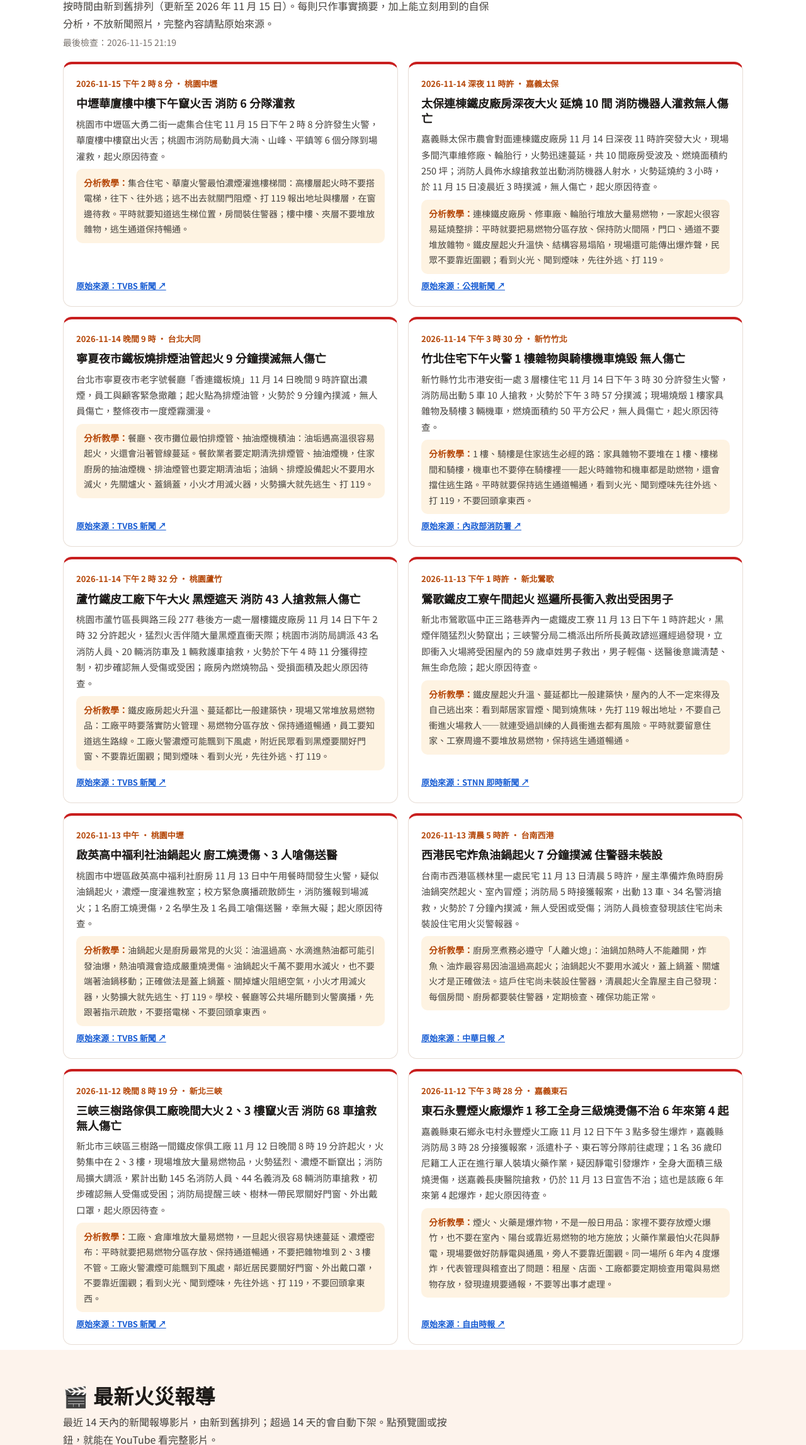
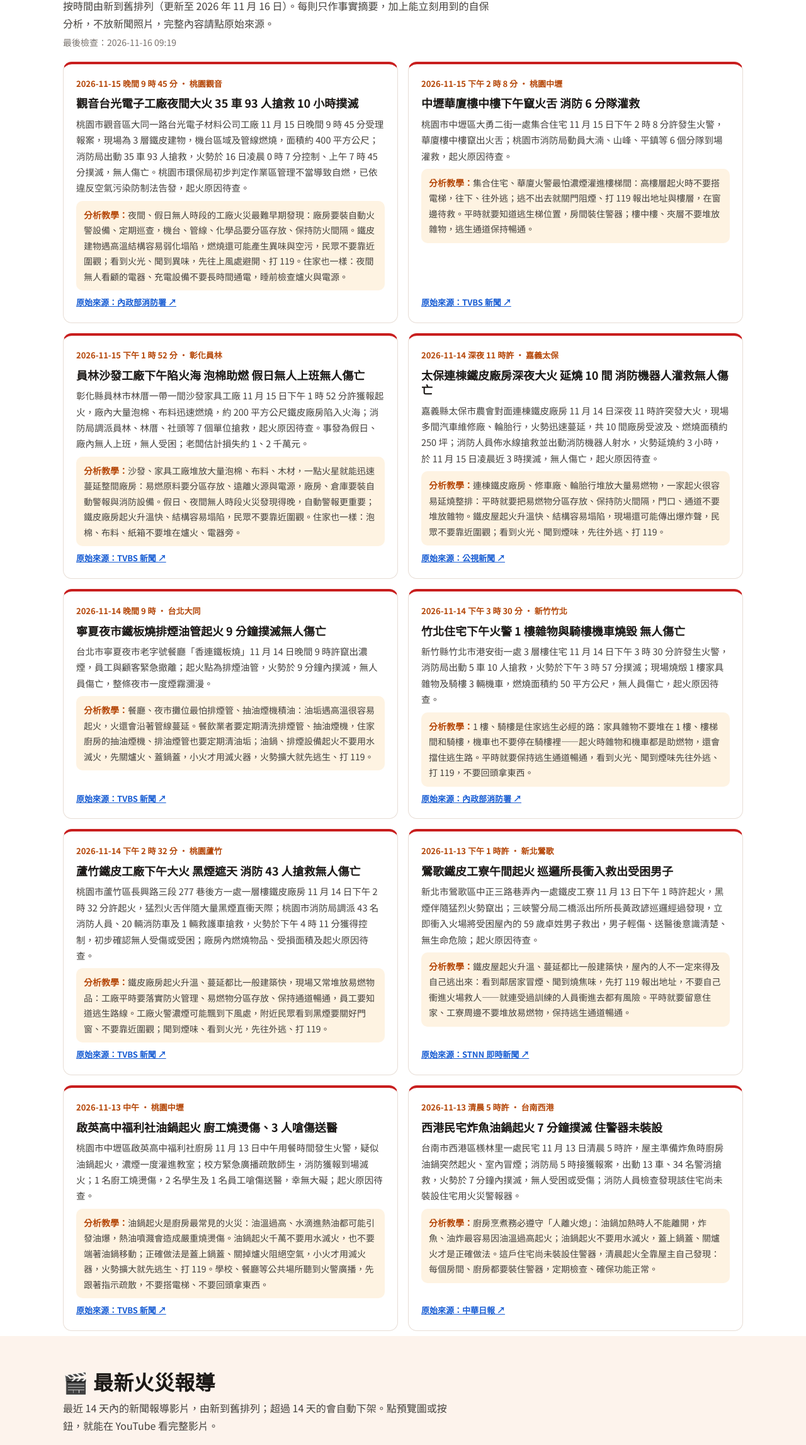
Before and after one commit to terryboy122/fire-safety-guide, a plain HTML site: page index.html in a window 1280 px wide. Shown: the part 240-2534 px from the top of the page at 63% size. Drawn offline with Linux system fonts and the light colour scheme.

Commit message:
12小時檢查 2026-11-16 09:19：新增觀音台光電子、員林沙發工廠2案，移出三峽傢俱工廠、東石煙火廠2案，維持10筆；最新影片新增瑞芳漁船台視1支，下架正隆紙廠中視1支，維持30支；最後檢查更新為2026-11-16 09:19

```diff
--- a/index.html
+++ b/index.html
@@ -400,11 +400,19 @@ footer p{font-size:13px;color:var(--muted);margin-bottom:6px}
       <div>
         <span class="tag">最新火災・置頂更新</span>
         <h2>最新火災：發生什麼事，我們能學到什麼</h2>
-        <p class="sub" style="color:var(--ink-2);margin-top:6px;max-width:680px">按時間由新到舊排列（更新至 2026 年 11 月 15 日）。每則只作事實摘要，加上能立刻用到的自保分析，不放新聞照片，完整內容請點原始來源。</p>
-        <p style="color:var(--muted);font-size:14px;margin-top:4px">最後檢查：2026-11-15 21:19</p>
+        <p class="sub" style="color:var(--ink-2);margin-top:6px;max-width:680px">按時間由新到舊排列（更新至 2026 年 11 月 16 日）。每則只作事實摘要，加上能立刻用到的自保分析，不放新聞照片，完整內容請點原始來源。</p>
+        <p style="color:var(--muted);font-size:14px;margin-top:4px">最後檢查：2026-11-16 09:19</p>
       </div>
     </div>
     <div class="latest-list">
+<article class="latest-card">
+<div class="when">2026-11-15 晚間 9 時 45 分 ・ 桃園觀音</div>
+<h3>觀音台光電子工廠夜間大火 35 車 93 人搶救 10 小時撲滅</h3>
+<p>桃園市觀音區大同一路台光電子材料公司工廠 11 月 15 日晚間 9 時 45 分受理報案，現場為 3 層鐵皮建物，機台區域及管線燃燒，面積約 400 平方公尺；消防局出動 35 車 93 人搶救，火勢於 16 日凌晨 0 時 7 分控制、上午 7 時 45 分撲滅，無人傷亡。桃園市環保局初步判定作業區管理不當導致自燃，已依違反空氣污染防制法告發，起火原因待查。</p>
+<div class="lesson"><b>分析教學：</b>夜間、假日無人時段的工廠火災最難早期發現：廠房要裝自動火警設備、定期巡查，機台、管線、化學品要分區存放、保持防火間隔。鐵皮建物遇高溫結構容易弱化塌陷，燃燒還可能產生異味與空污，民眾不要靠近圍觀；看到火光、聞到異味，先往上風處避開、打 119。住家也一樣：夜間無人看顧的電器、充電設備不要長時間通電，睡前檢查爐火與電源。</div>
+<a href="https://www.nfa.gov.tw/pro/index.php?article_id=13251&code=list&flag=detail&ids=114" target="_blank" rel="noopener">原始來源：內政部消防署 ↗</a>
+</article>
+
 <article class="latest-card">
 <div class="when">2026-11-15 下午 2 時 8 分 ・ 桃園中壢</div>
 <h3>中壢華廈樓中樓下午竄火舌 消防 6 分隊灌救</h3>
@@ -414,6 +422,14 @@ footer p{font-size:13px;color:var(--muted);margin-bottom:6px}
 </article>
 
 <article class="latest-card">
+<div class="when">2026-11-15 下午 1 時 52 分 ・ 彰化員林</div>
+<h3>員林沙發工廠下午陷火海 泡棉助燃 假日無人上班無人傷亡</h3>
+<p>彰化縣員林市林厝一帶一間沙發家具工廠 11 月 15 日下午 1 時 52 分許獲報起火，廠內大量泡棉、布料迅速燃燒，約 200 平方公尺鐵皮廠房陷入火海；消防局調派員林、林厝、社頭等 7 個單位搶救，起火原因待查。事發為假日、廠內無人上班，無人受困；老闆估計損失約 1、2 千萬元。</p>
+<div class="lesson"><b>分析教學：</b>沙發、家具工廠堆放大量泡棉、布料、木材，一點火星就能迅速蔓延整間廠房：易燃原料要分區存放、遠離火源與電源，廠房、倉庫要裝自動警報與消防設備。假日、夜間無人時段火災發現得晚，自動警報更重要；鐵皮廠房起火升溫快、結構容易塌陷，民眾不要靠近圍觀。住家也一樣：泡棉、布料、紙箱不要堆在爐火、電器旁。</div>
+<a href="https://www.youtube.com/watch?v=JL75qXzyVkA" target="_blank" rel="noopener">原始來源：TVBS 新聞 ↗</a>
+</article>
+
+<article class="latest-card">
 <div class="when">2026-11-14 深夜 11 時許 ・ 嘉義太保</div>
 <h3>太保連棟鐵皮廠房深夜大火 延燒 10 間 消防機器人灌救無人傷亡</h3>
 <p>嘉義縣太保市農會對面連棟鐵皮廠房 11 月 14 日深夜 11 時許突發大火，現場多間汽車維修廠、輪胎行，火勢迅速蔓延，共 10 間廠房受波及、燃燒面積約 250 坪；消防人員佈水線搶救並出動消防機器人射水，火勢延燒約 3 小時，於 11 月 15 日凌晨近 3 時撲滅，無人傷亡，起火原因待查。</p>
@@ -467,22 +483,6 @@ footer p{font-size:13px;color:var(--muted);margin-bottom:6px}
         <p>台南市西港區檨林里一處民宅 11 月 13 日清晨 5 時許，屋主準備炸魚時廚房油鍋突然起火、室內冒煙；消防局 5 時接獲報案，出動 13 車、34 名警消搶救，火勢於 7 分鐘內撲滅，無人受困或受傷；消防人員檢查發現該住宅尚未裝設住宅用火災警報器。</p>
         <div class="lesson"><b>分析教學：</b>廚房烹煮務必遵守「人離火熄」：油鍋加熱時人不能離開，炸魚、油炸最容易因油溫過高起火；油鍋起火不要用水滅火，蓋上鍋蓋、關爐火才是正確做法。這戶住宅尚未裝設住警器，清晨起火全靠屋主自己發現：每個房間、廚房都要裝住警器，定期檢查、確保功能正常。</div>
         <a href="https://www.cdns.com.tw/articles/1490046" target="_blank" rel="noopener">原始來源：中華日報 ↗</a>
-      </article>
-
-<article class="latest-card">
-        <div class="when">2026-11-12 晚間 8 時 19 分 ・ 新北三峽</div>
-        <h3>三峽三樹路傢俱工廠晚間大火 2、3 樓竄火舌 消防 68 車搶救無人傷亡</h3>
-        <p>新北市三峽區三樹路一間鐵皮傢俱工廠 11 月 12 日晚間 8 時 19 分許起火，火勢集中在 2、3 樓，現場堆放大量易燃物品，火勢猛烈、濃煙不斷竄出；消防局擴大調派，累計出動 145 名消防人員、44 名義消及 68 輛消防車搶救，初步確認無人受傷或受困；消防局提醒三峽、樹林一帶民眾關好門窗、外出戴口罩，起火原因待查。</p>
-        <div class="lesson"><b>分析教學：</b>工廠、倉庫堆放大量易燃物，一旦起火很容易快速蔓延、濃煙密布：平時就要把易燃物分區存放、保持通道暢通，不要把雜物堆到 2、3 樓不管。工廠火警濃煙可能飄到下風處，鄰近居民要關好門窗、外出戴口罩，不要靠近圍觀；看到火光、聞到煙味，先往外逃、打 119，不要回頭拿東西。</div>
-        <a href="https://www.youtube.com/watch?v=IZSGN0xfJOc" target="_blank" rel="noopener">原始來源：TVBS 新聞 ↗</a>
-      </article>
-
-<article class="latest-card">
-        <div class="when">2026-11-12 下午 3 時 28 分 ・ 嘉義東石</div>
-        <h3>東石永豐煙火廠爆炸 1 移工全身三級燒燙傷不治 6 年來第 4 起</h3>
-        <p>嘉義縣東石鄉永屯村永豐煙火工廠 11 月 12 日下午 3 點多發生爆炸，嘉義縣消防局 3 時 28 分接獲報案，派遣朴子、東石等分隊前往處理；1 名 36 歲印尼籍工人正在進行單人裝填火藥作業，疑因靜電引發爆炸，全身大面積三級燒燙傷，送嘉義長庚醫院搶救，仍於 11 月 13 日宣告不治；這也是該廠 6 年來第 4 起爆炸，起火原因待查。</p>
-        <div class="lesson"><b>分析教學：</b>煙火、火藥是爆炸物，不是一般日用品：家裡不要存放煙火爆竹，也不要在室內、陽台或靠近易燃物的地方施放；火藥作業最怕火花與靜電，現場要做好防靜電與通風，旁人不要靠近圍觀。同一場所 6 年內 4 度爆炸，代表管理與稽查出了問題：租屋、店面、工廠都要定期檢查用電與易燃物存放，發現違規要通報，不要等出事才處理。</div>
-        <a href="https://news.ltn.com.tw/news/society/breakingnews/5638633" target="_blank" rel="noopener">原始來源：自由時報 ↗</a>
       </article>
 
 
@@ -513,6 +513,20 @@ footer p{font-size:13px;color:var(--muted);margin-bottom:6px}
     </div>
     <div class="videos">
  <article class="video">
+<a class="thumb" href="https://www.youtube.com/watch?v=LK3TtjwKhPk" target="_blank" rel="noopener" aria-label="在 YouTube 觀看：瑞芳鼻頭漁港外海 晚間9時許漁船火警">
+<img src="https://i.ytimg.com/vi/LK3TtjwKhPk/hqdefault.jpg" alt="YouTube 影片預覽圖：瑞芳鼻頭漁港外海 晚間9時許漁船火警" width="480" height="360" loading="lazy" referrerpolicy="no-referrer">
+<span class="play" aria-hidden="true">▶</span>
+<span class="yt-badge">YouTube</span>
+</a>
+<div class="video-body">
+<div class="plat">YOUTUBE ・ 台視新聞 ・ 2026-11-15 晚間</div>
+<h3>瑞芳鼻頭漁港外海 晚間9時許漁船火警</h3>
+<p>新北市瑞芳區鼻頭漁港外海約 6.5 海里處，11 月 15 日晚間 9 時許一艘漁船起火，船上 6 名船員（1 名台籍、5 名外籍）跳海逃生，附近漁船協助救起、送回深澳漁港，無人傷亡，起火原因待查。</p>
+<a class="btn" href="https://www.youtube.com/watch?v=LK3TtjwKhPk" target="_blank" rel="noopener">▶ 在 YouTube 觀看</a>
+</div>
+</article>
+
+<article class="video">
 <a class="thumb" href="https://www.youtube.com/watch?v=LUXop2NYz3Y" target="_blank" rel="noopener" aria-label="在 YouTube 觀看：太保農會對面工廠竄大火! 輪胎行陷火海 延燒10間鐵皮廠｜TVBS新聞 @TVBSNEWS01">
 <img src="https://i.ytimg.com/vi/LUXop2NYz3Y/hqdefault.jpg" alt="YouTube 影片預覽圖：太保農會對面工廠竄大火! 輪胎行陷火海 延燒10間鐵皮廠｜TVBS新聞 @TVBSNEWS01" width="480" height="360" loading="lazy" referrerpolicy="no-referrer">
 <span class="play" aria-hidden="true">▶</span>
@@ -915,20 +929,6 @@ footer p{font-size:13px;color:var(--muted);margin-bottom:6px}
           <h3>大園工業區正隆紙廠火警 燃燒猛烈直衝夜空</h3>
           <p>正隆大園廠戶外紙堆深夜起火，火勢猛烈、濃煙直竄天際，消防出動 41 人、20 車灌救，約 2 小時控制火勢，06:30 撲滅，無人傷亡、未延燒建築物。</p>
           <a class="btn" href="https://www.youtube.com/watch?v=s1QREEUs3k0" target="_blank" rel="noopener">▶ 在 YouTube 觀看</a>
-        </div>
-      </article>
-
-<article class="video">
-        <a class="thumb" href="https://www.youtube.com/watch?v=WIULSr5ma5M" target="_blank" rel="noopener" aria-label="在 YouTube 觀看：正隆紙廠深夜火警 蘭嶼山區野火多處起火">
-          <img src="https://i.ytimg.com/vi/WIULSr5ma5M/hqdefault.jpg" alt="YouTube 影片預覽圖：正隆紙廠深夜火警 蘭嶼山區野火多處起火" width="480" height="360" loading="lazy" referrerpolicy="no-referrer">
-          <span class="play" aria-hidden="true">▶</span>
-          <span class="yt-badge">YouTube</span>
-        </a>
-        <div class="video-body">
-          <div class="plat">YOUTUBE ・ 中視新聞 ・ 2026-11-05 深夜</div>
-          <h3>正隆紙廠深夜火警 蘭嶼山區野火多處起火</h3>
-          <p>正隆大園廠戶外紙堆 5 日深夜起火，消防出動 41 人與救災機器人灌救；同日蘭嶼山區野火多處起火，強風助長延燒，居民疑人為縱火。</p>
-          <a class="btn" href="https://www.youtube.com/watch?v=WIULSr5ma5M" target="_blank" rel="noopener">▶ 在 YouTube 觀看</a>
         </div>
       </article>
 
--- a/sitemap.xml
+++ b/sitemap.xml
@@ -2,7 +2,7 @@
 <urlset xmlns="http://www.sitemaps.org/schemas/sitemap/0.9" xmlns:video="http://www.google.com/schemas/sitemap-video/1.1">
   <url>
     <loc>https://fire-safety-guide.pages.dev/</loc>
-    <lastmod>2026-11-15</lastmod>
+    <lastmod>2026-11-16</lastmod>
     <changefreq>daily</changefreq>
     <priority>1.0</priority>
     <video:video>
```
